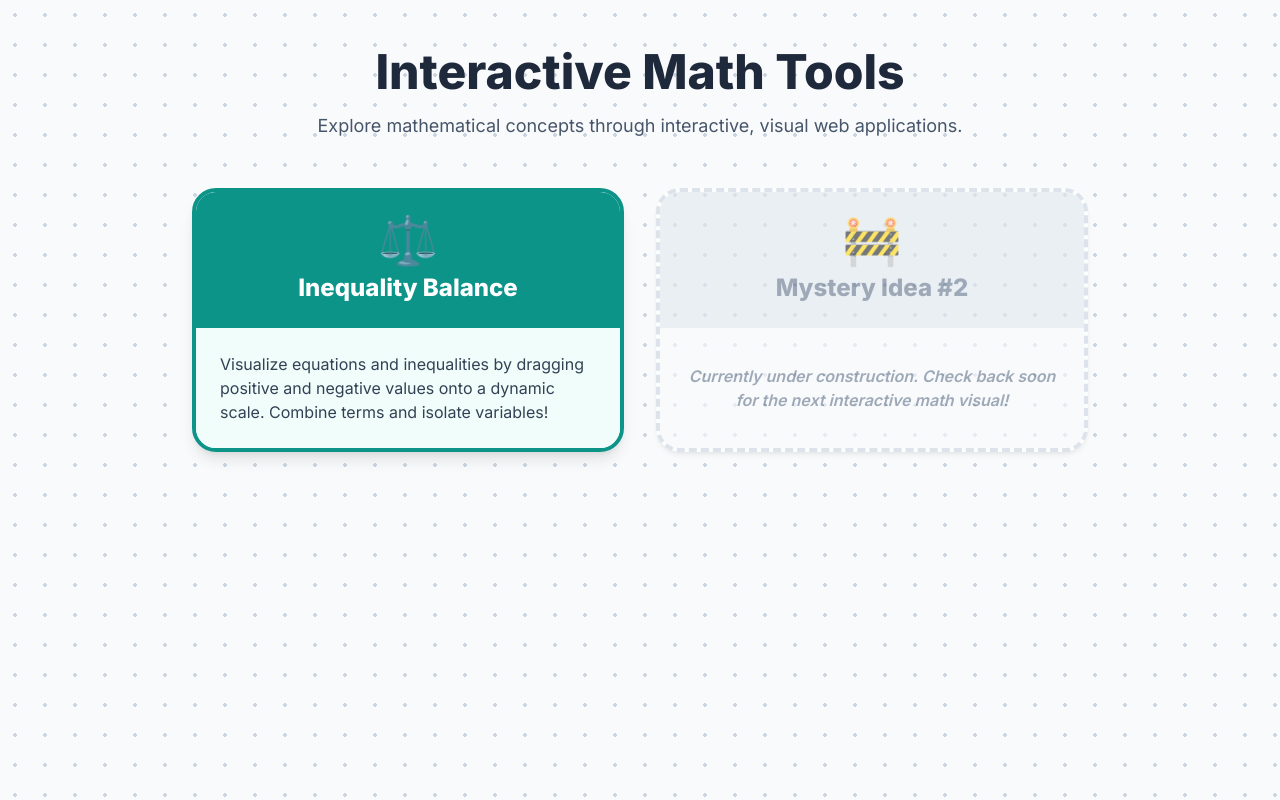
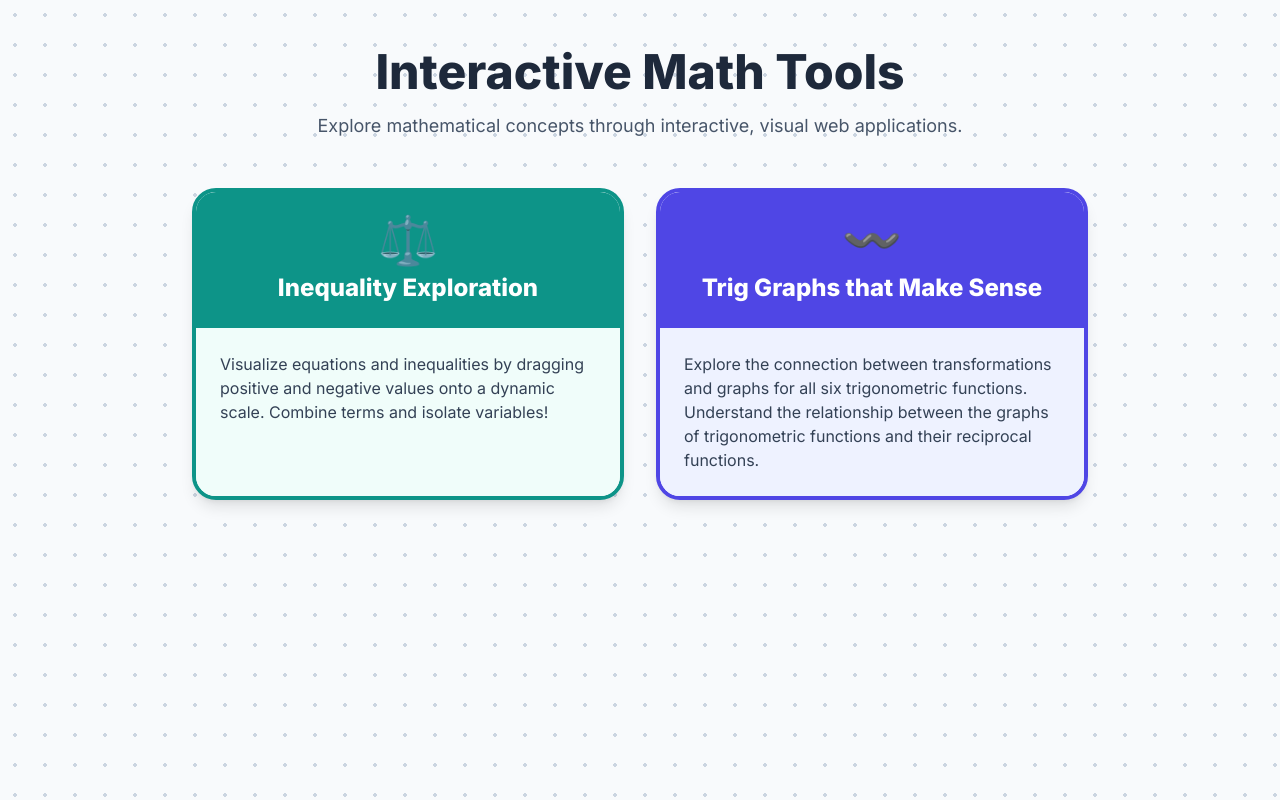
Before and after one commit to mmhays520/Mathapps, a plain HTML site: page index.html in a window 1280 px wide. Drawn offline with nearby package versions, Linux system fonts and the light colour scheme.

Commit message:
Update index.html

```diff
--- a/index.html
+++ b/index.html
@@ -29,9 +29,9 @@
         <!-- App 1 Card -->
         <a href="InequalityExploration.html" class="block group focus:outline-none focus:ring-4 focus:ring-teal-400 rounded-3xl transition-transform hover:-translate-y-2">
             <div class="bg-white rounded-3xl shadow-lg border-4 border-teal-600 overflow-hidden h-full flex flex-col">
-                <div class="bg-teal-600 text-white p-6 text-center">
+                <div class="bg-teal-600 text-white p-6 text-center transition-colors group-hover:bg-teal-700">
                     <div class="text-5xl mb-2">⚖️</div>
-                    <h2 class="text-2xl font-bold">Inequality Balance</h2>
+                    <h2 class="text-2xl font-bold">Inequality Exploration</h2>
                 </div>
                 <div class="p-6 flex-grow bg-teal-50">
                     <p class="text-slate-700">Visualize equations and inequalities by dragging positive and negative values onto a dynamic scale. Combine terms and isolate variables!</p>
@@ -39,18 +39,18 @@
             </div>
         </a>
 
-        <!-- App 2 Card (Placeholder) -->
-        <div class="block group rounded-3xl opacity-60">
-            <div class="bg-white rounded-3xl shadow-md border-4 border-slate-300 border-dashed overflow-hidden h-full flex flex-col">
-                <div class="bg-slate-200 text-slate-500 p-6 text-center">
-                    <div class="text-5xl mb-2">🚧</div>
-                    <h2 class="text-2xl font-bold">Mystery Idea #2</h2>
+        <!-- App 2 Card: Trig Graphs -->
+        <a href="TrigGraphs.html" class="block group focus:outline-none focus:ring-4 focus:ring-indigo-400 rounded-3xl transition-transform hover:-translate-y-2">
+            <div class="bg-white rounded-3xl shadow-lg border-4 border-indigo-600 overflow-hidden h-full flex flex-col">
+                <div class="bg-indigo-600 text-white p-6 text-center transition-colors group-hover:bg-indigo-700">
+                    <div class="text-5xl mb-2">〰️</div>
+                    <h2 class="text-2xl font-bold">Trig Graphs that Make Sense</h2>
                 </div>
-                <div class="p-6 flex-grow bg-slate-50 flex items-center justify-center text-center">
-                    <p class="text-slate-500 font-semibold italic">Currently under construction. Check back soon for the next interactive math visual!</p>
+                <div class="p-6 flex-grow bg-indigo-50">
+                    <p class="text-slate-700">Explore the connection between transformations and graphs for all six trigonometric functions. Understand the relationship between the graphs of trigonometric functions and their reciprocal functions.</p>
                 </div>
             </div>
-        </div>
+        </a>
 
     </main>
 
```
